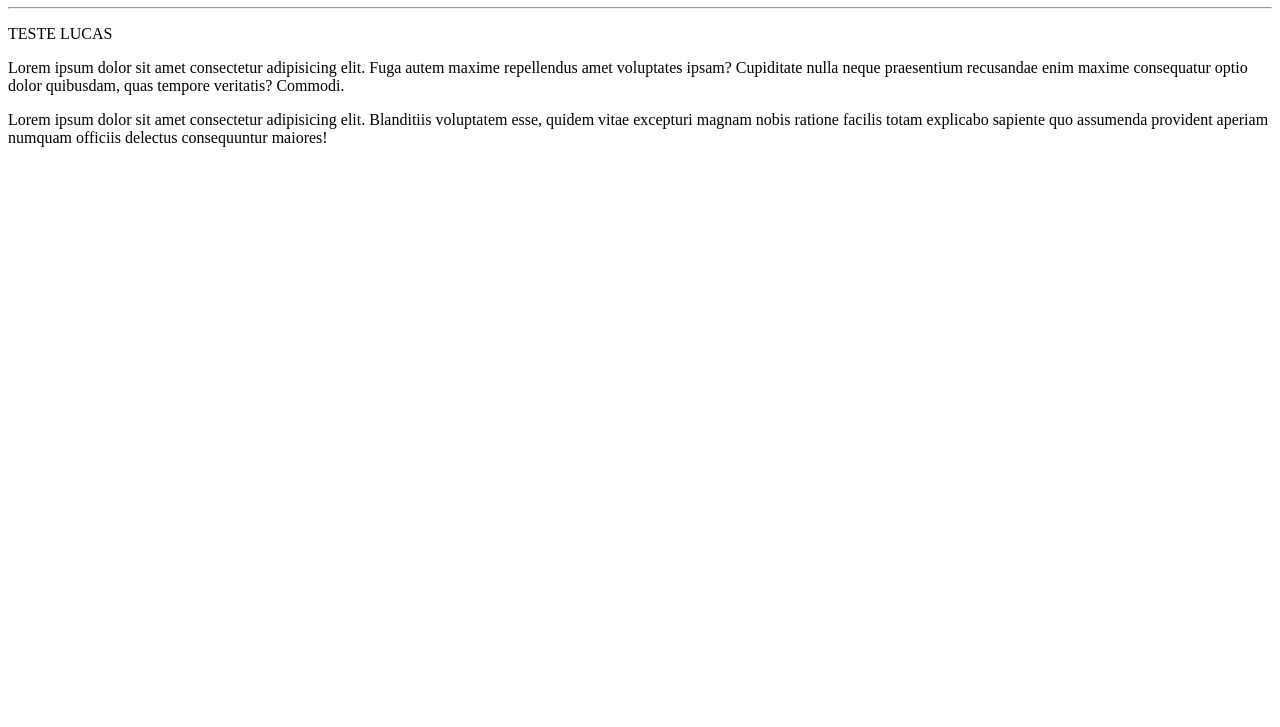
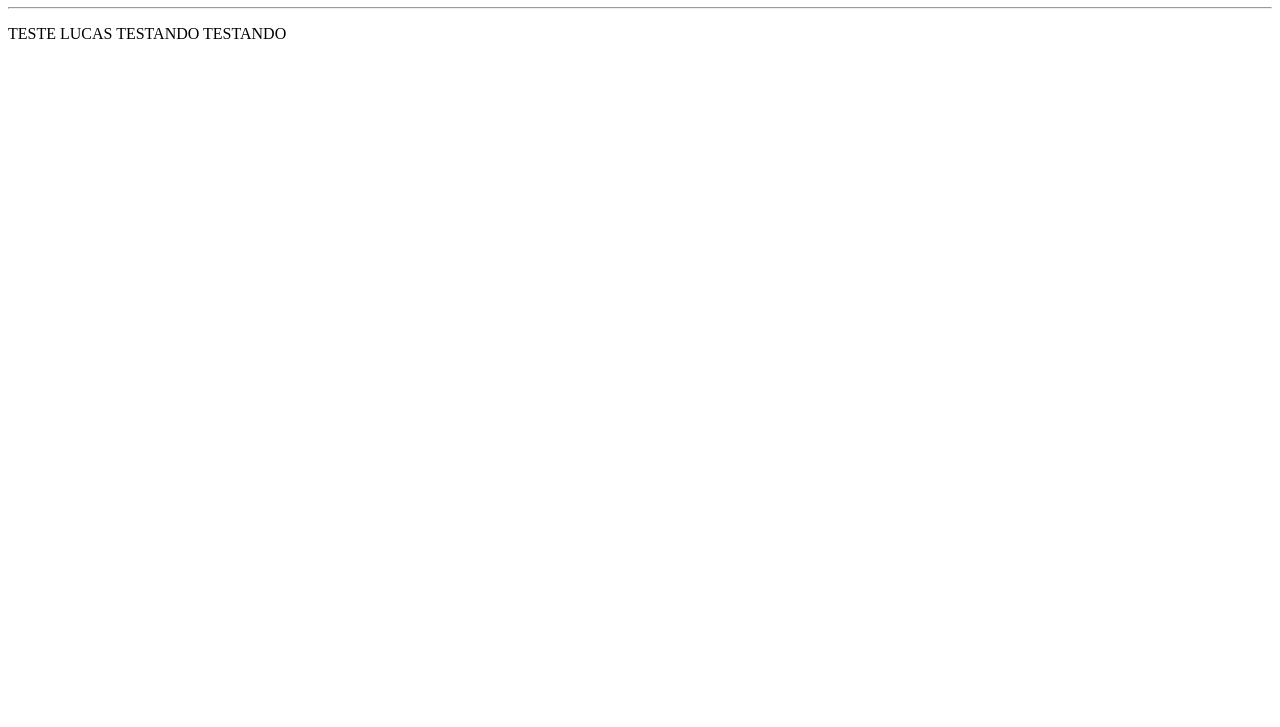
Before and after one commit to LuizGustavoLucas/Ola-Mundo, a plain HTML site: page site-exemplo/index.html in a window 1280 px wide. Shown: the part 73-800 px from the top of the page. Drawn offline with Linux system fonts and the light colour scheme.

Commit message:
TESTANDO TESTANDO
TESTANDO TESTANDO

```diff
--- a/site-exemplo/index.html
+++ b/site-exemplo/index.html
@@ -9,9 +9,8 @@
 <body>
     <h1>Olá, Mundo!</h1>
     <hr>
-    <p>TESTE LUCAS</p>
-    <p>Lorem ipsum dolor sit amet consectetur adipisicing elit. Fuga autem maxime repellendus amet voluptates ipsam? Cupiditate nulla neque praesentium recusandae enim maxime consequatur optio dolor quibusdam, quas tempore veritatis? Commodi.</p>
-    <p>Lorem ipsum dolor sit amet consectetur adipisicing elit. Blanditiis voluptatem esse, quidem vitae excepturi magnam nobis ratione facilis totam explicabo sapiente quo assumenda provident aperiam numquam officiis delectus consequuntur maiores!</p>
+    <p>TESTE LUCAS TESTANDO TESTANDO</p>
+
 
 </body>
 </html>
```
Also changed, not shown: 1 other file.
